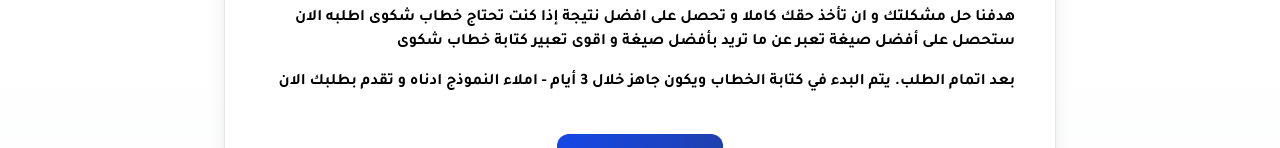
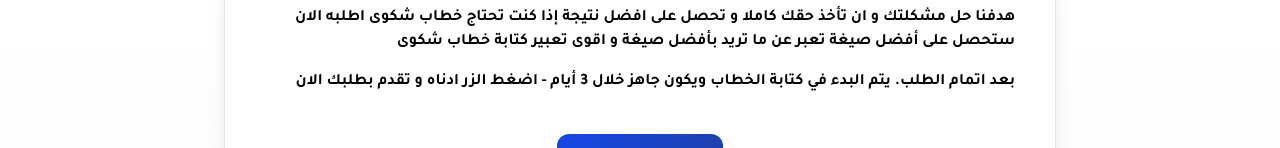
Before and after one commit to Abrajsa/m3roodii, a Next.js app: page /service/complaint-letter in a window 1280 px wide. Shown: the part 652-800 px from the top of the page. Built offline with nearby package versions, Linux system fonts and the light colour scheme.

Commit message:
استبدال 'املاء النموذج ادناه' بـ 'اضغط الزر ادناه' في جميع الخدمات

```diff
--- a/app/data/services.ts
+++ b/app/data/services.ts
@@ -57,7 +57,7 @@ export const services: Service[] = [
 
 .
 
-بعد اتمام الطلب. يتم البدء في كتابة الخطاب ويكون جاهز خلال 3 أيام - املاء النموذج ادناه و تقدم بطلبك الان`,
+بعد اتمام الطلب. يتم البدء في كتابة الخطاب ويكون جاهز خلال 3 أيام - اضغط الزر ادناه و تقدم بطلبك الان`,
     orderLink: 'https://new-mall.com/%D9%83%D8%AA%D8%A7%D8%A8%D8%A9-%D8%AE%D8%B7%D8%A7%D8%A8-%D9%82%D9%88%D9%8A-%D9%88-%D9%85%D8%A4%D8%AB%D8%B1/p1653735701'
   },
   {
@@ -81,7 +81,7 @@ export const services: Service[] = [
 
 -
 
-بعد اتمام الطلب. يتم البدء في كتابة الخطاب ويكون جاهز خلال 3 أيام - املاء النموذج ادناه و تقدم بطلبك الان`,
+بعد اتمام الطلب. يتم البدء في كتابة الخطاب ويكون جاهز خلال 3 أيام - اضغط الزر ادناه و تقدم بطلبك الان`,
     orderLink: 'https://new-mall.com/%D9%83%D8%AA%D8%A7%D8%A8%D8%A9-%D8%AE%D8%B7%D8%A7%D8%A8-%D9%82%D9%88%D9%8A-%D9%88-%D9%85%D8%A4%D8%AB%D8%B1/p1653735701'
   },
   {
@@ -109,7 +109,7 @@ export const services: Service[] = [
 
 -
 
-بعد اتمام الطلب. يتم البدء في كتابة الخطاب ويكون جاهز خلال 3 أيام - املاء النموذج ادناه و تقدم بطلبك الان`,
+بعد اتمام الطلب. يتم البدء في كتابة الخطاب ويكون جاهز خلال 3 أيام - اضغط الزر ادناه و تقدم بطلبك الان`,
     orderLink: 'https://new-mall.com/%D9%83%D8%AA%D8%A7%D8%A8%D8%A9-%D8%AE%D8%B7%D8%A7%D8%A8-%D9%82%D9%88%D9%8A-%D9%88-%D9%85%D8%A4%D8%AB%D8%B1/p1653735701'
   },
   {
@@ -131,7 +131,7 @@ export const services: Service[] = [
 
 -
 
-بعد اتمام الطلب. يتم البدء في كتابة الخطاب ويكون جاهز خلال 3 أيام - املاء النموذج ادناه و تقدم بطلبك الان`,
+بعد اتمام الطلب. يتم البدء في كتابة الخطاب ويكون جاهز خلال 3 أيام - اضغط الزر ادناه و تقدم بطلبك الان`,
     orderLink: 'https://new-mall.com/%D9%83%D8%AA%D8%A7%D8%A8%D8%A9-%D8%AE%D8%B7%D8%A7%D8%A8-%D9%82%D9%88%D9%8A-%D9%88-%D9%85%D8%A4%D8%AB%D8%B1/p1653735701'
   },
   {
@@ -151,7 +151,7 @@ export const services: Service[] = [
 
 -
 
-بعد اتمام الطلب. يتم البدء في كتابة الخطاب ويكون جاهز خلال 3 أيام - املاء النموذج ادناه و تقدم بطلبك الان`,
+بعد اتمام الطلب. يتم البدء في كتابة الخطاب ويكون جاهز خلال 3 أيام - اضغط الزر ادناه و تقدم بطلبك الان`,
     orderLink: 'https://new-mall.com/%D9%83%D8%AA%D8%A7%D8%A8%D8%A9-%D8%AE%D8%B7%D8%A7%D8%A8-%D9%82%D9%88%D9%8A-%D9%88-%D9%85%D8%A4%D8%AB%D8%B1/p1653735701'
   },
   {
@@ -177,7 +177,7 @@ export const services: Service[] = [
 
 -
 
-بعد اتمام الطلب. يتم البدء في كتابة الخطاب ويكون جاهز خلال 3 أيام - املاء النموذج ادناه و تقدم بطلبك الان`,
+بعد اتمام الطلب. يتم البدء في كتابة الخطاب ويكون جاهز خلال 3 أيام - اضغط الزر ادناه و تقدم بطلبك الان`,
     orderLink: 'https://new-mall.com/%D9%83%D8%AA%D8%A7%D8%A8%D8%A9-%D8%AE%D8%B7%D8%A7%D8%A8-%D9%82%D9%88%D9%8A-%D9%88-%D9%85%D8%A4%D8%AB%D8%B1/p1653735701'
   },
   {
@@ -207,7 +207,7 @@ export const services: Service[] = [
 
 
 
-بعد اتمام الطلب. يتم البدء في كتابة الخطاب ويكون جاهز خلال 3 أيام - املاء النموذج ادناه و تقدم بطلبك الان`,
+بعد اتمام الطلب. يتم البدء في كتابة الخطاب ويكون جاهز خلال 3 أيام - اضغط الزر ادناه و تقدم بطلبك الان`,
     orderLink: 'https://new-mall.com/%D9%83%D8%AA%D8%A7%D8%A8%D8%A9-%D8%AE%D8%B7%D8%A7%D8%A8-%D9%82%D9%88%D9%8A-%D9%88-%D9%85%D8%A4%D8%AB%D8%B1/p1653735701'
   },
   {
@@ -237,7 +237,7 @@ export const services: Service[] = [
 
 
 
-بعد اتمام الطلب. يتم البدء في كتابة الخطاب ويكون جاهز خلال 3 أيام - املاء النموذج ادناه و تقدم بطلبك الان`,
+بعد اتمام الطلب. يتم البدء في كتابة الخطاب ويكون جاهز خلال 3 أيام - اضغط الزر ادناه و تقدم بطلبك الان`,
     orderLink: 'https://new-mall.com/%D9%83%D8%AA%D8%A7%D8%A8%D8%A9-%D8%AE%D8%B7%D8%A7%D8%A8-%D9%82%D9%88%D9%8A-%D9%88-%D9%85%D8%A4%D8%AB%D8%B1/p1653735701'
   },
   {
@@ -267,7 +267,7 @@ export const services: Service[] = [
 
 
 
-بعد اتمام الطلب. يتم البدء في كتابة الخطاب ويكون جاهز خلال 3 أيام - املاء النموذج ادناه و تقدم بطلبك الان`,
+بعد اتمام الطلب. يتم البدء في كتابة الخطاب ويكون جاهز خلال 3 أيام - اضغط الزر ادناه و تقدم بطلبك الان`,
     orderLink: 'https://new-mall.com/%D9%83%D8%AA%D8%A7%D8%A8%D8%A9-%D8%AE%D8%B7%D8%A7%D8%A8-%D9%82%D9%88%D9%8A-%D9%88-%D9%85%D8%A4%D8%AB%D8%B1/p1653735701'
   },
   {
@@ -291,7 +291,7 @@ export const services: Service[] = [
 
 -
 
-بعد اتمام الطلب. يتم البدء في كتابة الخطاب ويكون جاهز خلال 3 أيام - املاء النموذج ادناه و تقدم بطلبك الان`,
+بعد اتمام الطلب. يتم البدء في كتابة الخطاب ويكون جاهز خلال 3 أيام - اضغط الزر ادناه و تقدم بطلبك الان`,
     orderLink: 'https://new-mall.com/%D9%83%D8%AA%D8%A7%D8%A8%D8%A9-%D8%AE%D8%B7%D8%A7%D8%A8-%D9%82%D9%88%D9%8A-%D9%88-%D9%85%D8%A4%D8%AB%D8%B1/p1653735701'
   },
   {
@@ -311,7 +311,7 @@ export const services: Service[] = [
 
 -
 
-بعد اتمام الطلب. يتم البدء في كتابة الخطاب ويكون جاهز خلال 3 أيام - املاء النموذج ادناه و تقدم بطلبك الان.`,
+بعد اتمام الطلب. يتم البدء في كتابة الخطاب ويكون جاهز خلال 3 أيام - اضغط الزر ادناه و تقدم بطلبك الان.`,
     orderLink: 'https://new-mall.com/%D9%83%D8%AA%D8%A7%D8%A8%D8%A9-%D8%AE%D8%B7%D8%A7%D8%A8-%D9%82%D9%88%D9%8A-%D9%88-%D9%85%D8%A4%D8%AB%D8%B1/p1653735701'
   },
   {
@@ -363,7 +363,7 @@ export const services: Service[] = [
 
 نسعد كثيرا كلما سمعنا ان خطاباتنا حلت مشكلة او قضت حاجة و كنا سبب من بعد الله في ذلك ، لا تتردد في طلب كتابة أي خطاب و سترى خطاب يسرك ويعبر عن ما تريد .
 
-بعد اتمام الطلب. يتم البدء في كتابة الخطاب ويكون جاهز خلال 3 أيام - املاء النموذج ادناه و تقدم بطلبك الان`,
+بعد اتمام الطلب. يتم البدء في كتابة الخطاب ويكون جاهز خلال 3 أيام - اضغط الزر ادناه و تقدم بطلبك الان`,
     orderLink: 'https://new-mall.com/%D9%83%D8%AA%D8%A7%D8%A8%D8%A9-%D8%AE%D8%B7%D8%A7%D8%A8-%D9%82%D9%88%D9%8A-%D9%88-%D9%85%D8%A4%D8%AB%D8%B1/p1653735701'
   },
   {
@@ -387,7 +387,7 @@ export const services: Service[] = [
 
 -
 
-بعد اتمام الطلب. يتم البدء في كتابة الخطاب ويكون جاهز خلال 3 أيام - املاء النموذج ادناه و تقدم بطلبك الان`,
+بعد اتمام الطلب. يتم البدء في كتابة الخطاب ويكون جاهز خلال 3 أيام - اضغط الزر ادناه و تقدم بطلبك الان`,
     orderLink: 'https://new-mall.com/%D9%83%D8%AA%D8%A7%D8%A8%D8%A9-%D8%AE%D8%B7%D8%A7%D8%A8-%D9%82%D9%88%D9%8A-%D9%88-%D9%85%D8%A4%D8%AB%D8%B1/p1653735701'
   },
   {
@@ -413,7 +413,7 @@ export const services: Service[] = [
 
 -
 
-بعد اتمام الطلب. يتم البدء في كتابة الخطاب ويكون جاهز خلال 3 أيام - املاء النموذج ادناه و تقدم بطلبك الان`,
+بعد اتمام الطلب. يتم البدء في كتابة الخطاب ويكون جاهز خلال 3 أيام - اضغط الزر ادناه و تقدم بطلبك الان`,
     orderLink: 'https://new-mall.com/%D9%83%D8%AA%D8%A7%D8%A8%D8%A9-%D8%AE%D8%B7%D8%A7%D8%A8-%D9%82%D9%88%D9%8A-%D9%88-%D9%85%D8%A4%D8%AB%D8%B1/p1653735701'
   },
   {
@@ -463,7 +463,7 @@ export const services: Service[] = [
 
 
 
-بعد اتمام الطلب. يتم البدء في كتابة الخطاب ويكون جاهز خلال 3 أيام - املاء النموذج ادناه و تقدم بطلبك الان`,
+بعد اتمام الطلب. يتم البدء في كتابة الخطاب ويكون جاهز خلال 3 أيام - اضغط الزر ادناه و تقدم بطلبك الان`,
     orderLink: 'https://new-mall.com/%D9%83%D8%AA%D8%A7%D8%A8%D8%A9-%D8%AE%D8%B7%D8%A7%D8%A8-%D9%82%D9%88%D9%8A-%D9%88-%D9%85%D8%A4%D8%AB%D8%B1/p1653735701'
   },
   {
@@ -517,7 +517,7 @@ export const services: Service[] = [
 
 
 
-بعد اتمام الطلب. يتم البدء في كتابة الخطاب ويكون جاهز خلال 3 أيام - املاء النموذج ادناه و تقدم بطلبك الان`,
+بعد اتمام الطلب. يتم البدء في كتابة الخطاب ويكون جاهز خلال 3 أيام - اضغط الزر ادناه و تقدم بطلبك الان`,
     orderLink: 'https://new-mall.com/%D9%83%D8%AA%D8%A7%D8%A8%D8%A9-%D8%AE%D8%B7%D8%A7%D8%A8-%D9%82%D9%88%D9%8A-%D9%88-%D9%85%D8%A4%D8%AB%D8%B1/p1653735701'
   }
 ];
```
